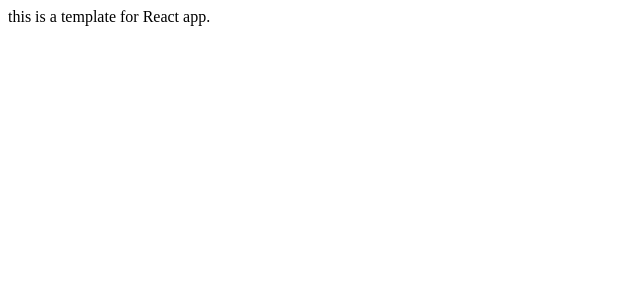
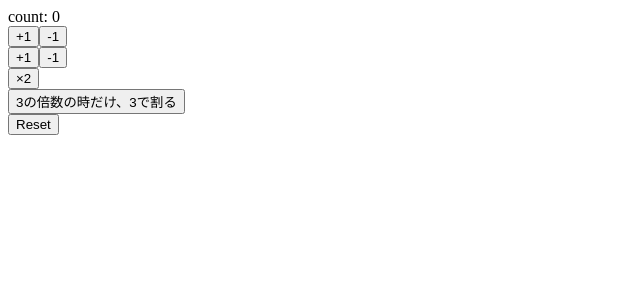
Before and after one commit to yuta-757/react_hooks_udemy, a React (Create React App) app: page / in a window 1280 px wide. Shown: the top 300 px of the page, without its empty margins (0-640 px from the left). Built offline with nearby package versions, Linux system fonts and the light colour scheme.

Commit message:
my first React Hooks with State

```diff
--- a/src/App.js
+++ b/src/App.js
@@ -1,10 +1,63 @@
-import React from 'react';
+import React, {useState} from 'react';
 
 const App = () => {
+  // useStateは配列を二つ持つ
+  const [count, setCount] = useState(0);
+  // console.log(count);
+  // console.log(setCount);
+
+  const increment = () => {setCount(count + 1)};
+  const decrement = () => {setCount(count - 1)};
+
+  // setStateには引数を与えることもできる（より複雑なロジックに基づいて値を更新したい場合）
+  const increment2 = () => {setCount(previousCount => previousCount + 1)};
+  const decrement2 = () => {setCount(previousCount => previousCount - 1)};
+
+  const doubleCount = () => {setCount(previousCount => previousCount * 2)};
+
+  const devide3 = () => {
+    setCount(previousCount => {
+      if (previousCount % 3 === 0) {
+        return previousCount / 3;
+      } else {
+        return previousCount;
+      }
+    });
+    // コードを短くしたいなら三項演算子＋波かっことる
+    // setCount(previousCount =>
+    //   previousCount % 3 === 0 ? previousCount / 3 : previousCount
+    // );
+  };
+
+  const resetCount = () => {setCount(0)};
+
   return (
-    <div>
-      this is a template for React app.
-    </div>
+    // 最上位で定義したい場合、React.Fragment
+    // <React.Fragment>
+    // React.Fragmentは消えしてもOK
+    <>
+      <div>
+      count: {count}
+      </div>
+      <div>
+        <button onClick={increment}>+1</button>
+        <button onClick={decrement}>-1</button>
+      </div>
+      <div>
+        <button onClick={increment2}>+1</button>
+        <button onClick={decrement2}>-1</button>
+      </div>
+      <div>
+        <button onClick={doubleCount}>×2</button>
+      </div>
+      <div>
+        <button onClick={devide3}>3の倍数の時だけ、3で割る</button>
+      </div>
+      <div>
+        <button onClick={resetCount}>Reset</button>
+      </div>
+    {/* </React.Fragment> */}
+    </>
   );
 }
 
```
